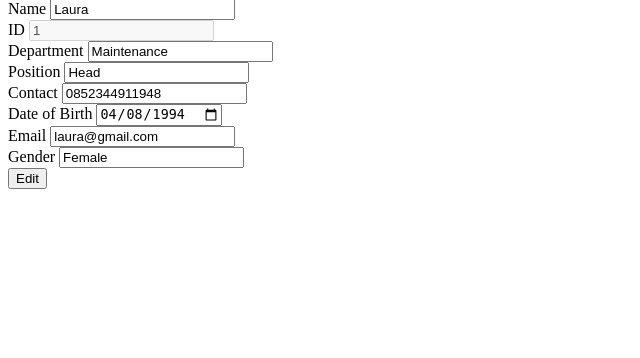
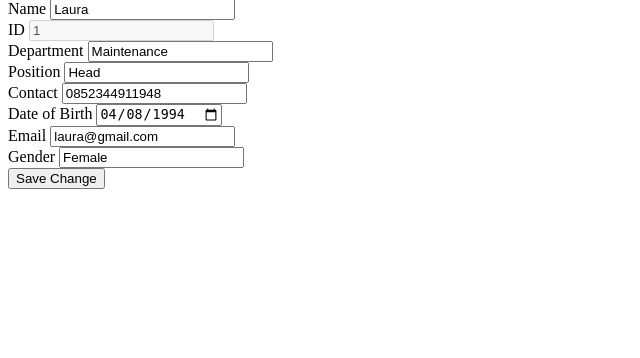
Before and after one commit to jocelyntong9/Permit, a PHP site: page /admin/admin_dashboard/editprofile.php in a window 1280 px wide. Shown: the part 411-769 px from the top of the page, without its empty margins (0-640 px from the left). Run offline with PHP 8.4, Linux system fonts and the light colour scheme; the visitor is signed in with stand-in values (Sample User, id 1); data comes from the database, SQL or seed files in the repository; some libraries are stand-ins or nearby versions.

Commit message:
Update editprofile.php

```diff
--- a/permit/admin/admin_dashboard/editprofile.php
+++ b/permit/admin/admin_dashboard/editprofile.php
@@ -91,7 +91,7 @@
                 </div>
 
                 <div class="button-container">
-                    <button type="submit" name ="submit" class="a-open">Edit</a></button>
+                    <button type="submit" name ="submit" class="a-open">Save Change</a></button>
                 </div>
             </form>
         </div>
```
